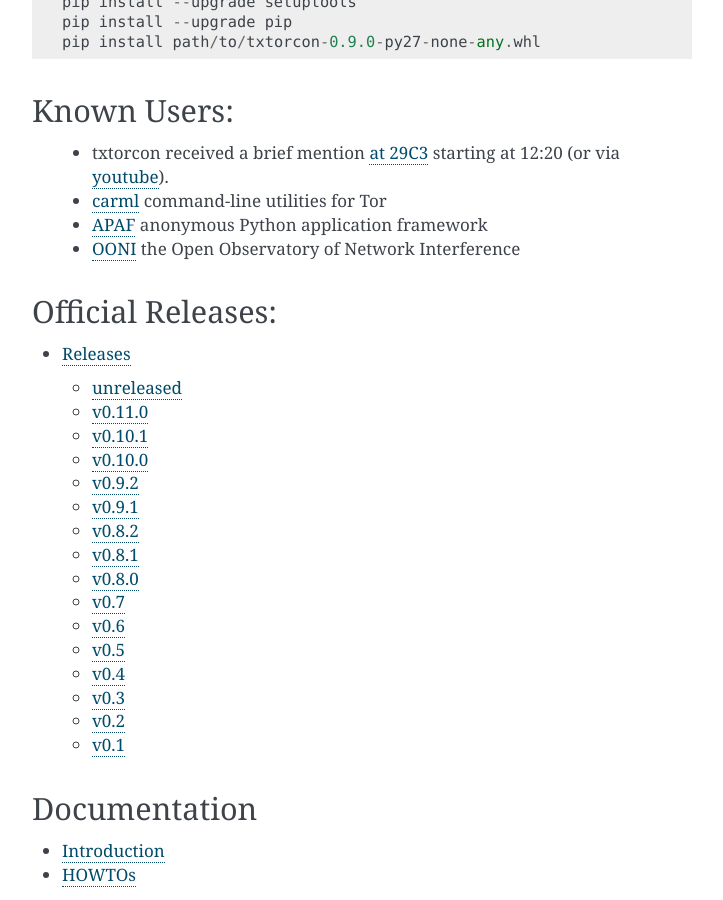
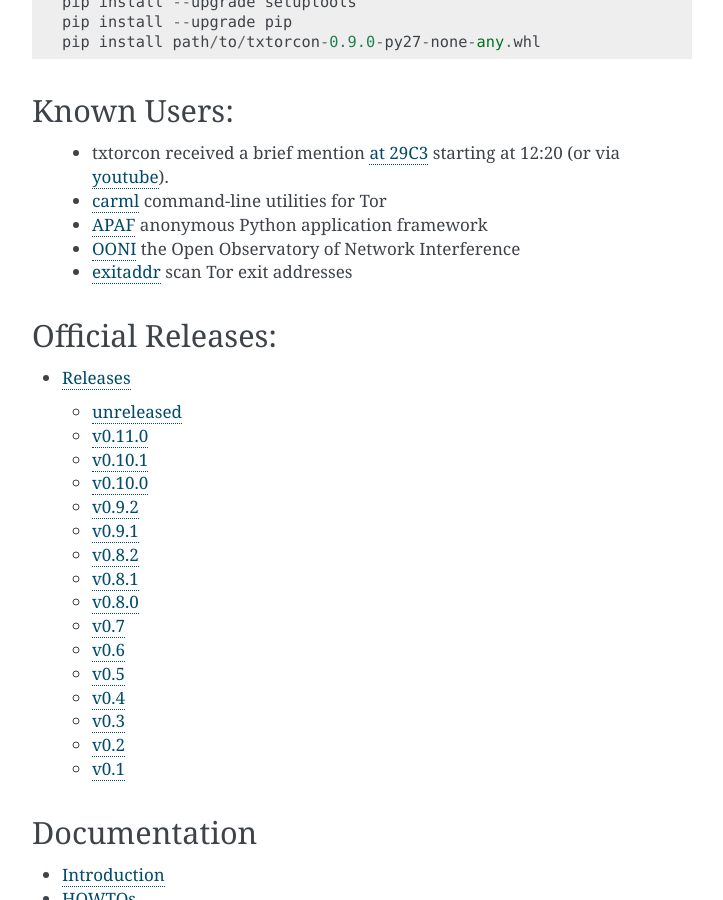
Before and after one commit to meejah/txtorcon, a Sphinx documentation site: the page built from docs/index.rst, in a window 1280 px wide and 900 px high, scrolled down 2534 px. Shown: the whole window, without its empty margins (388-1111 px from the left). Built offline with Sphinx 7.4.7, drawn with Linux system fonts in a browser that asks for light colours.

Commit message:
add note about exitaddr

```diff
--- a/docs/index.rst
+++ b/docs/index.rst
@@ -140,6 +140,7 @@
  - `carml <https://github.com/meejah/carml>`_ command-line utilities for Tor
  - `APAF <https://github.com/globaleaks/APAF>`_ anonymous Python application framework
  - `OONI <https://ooni.torproject.org/>`_ the Open Observatory of Network Interference
+ - `exitaddr <https://github.com/arlolra/exitaddr>`_ scan Tor exit addresses
 
 
 Official Releases:
```
